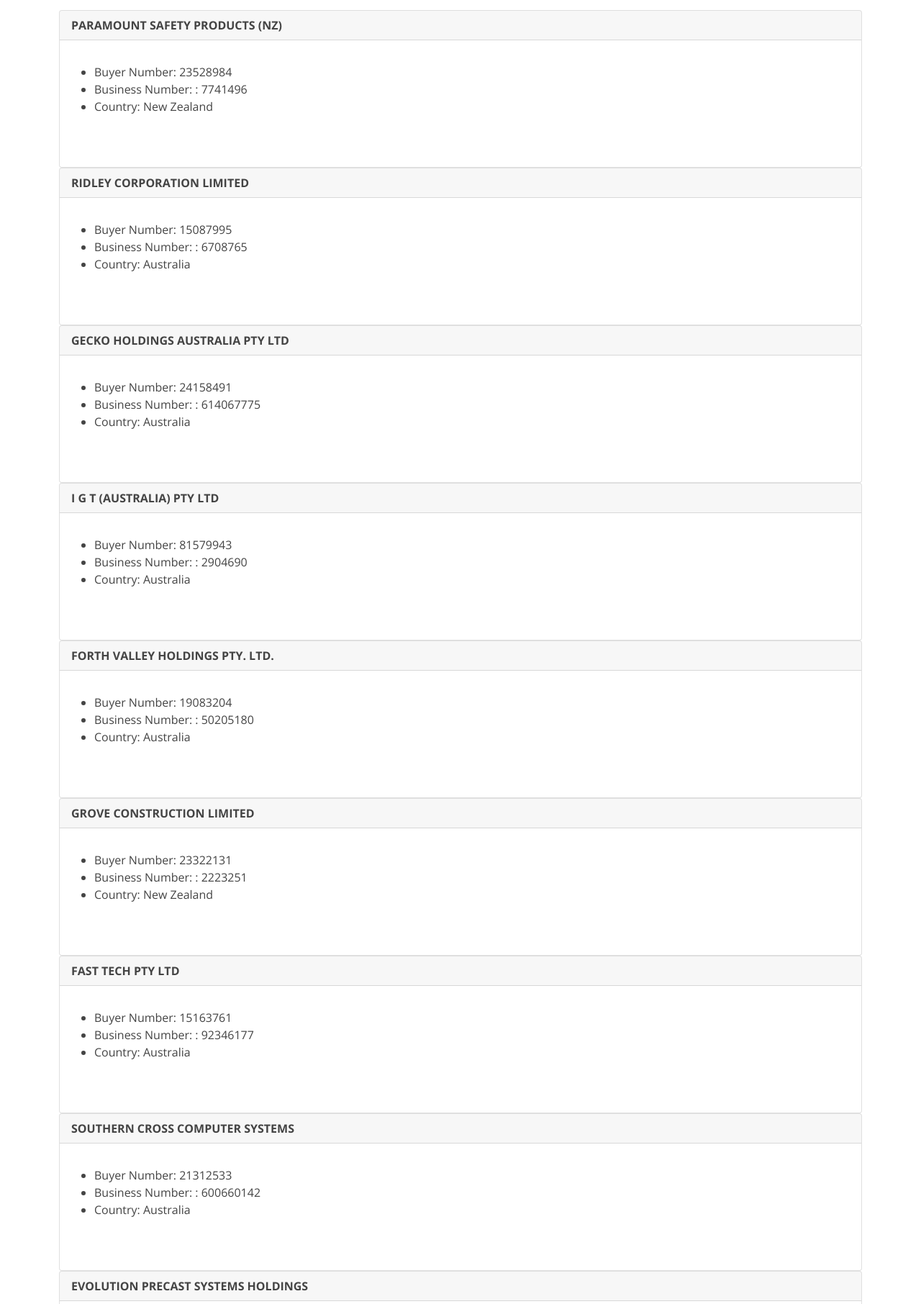
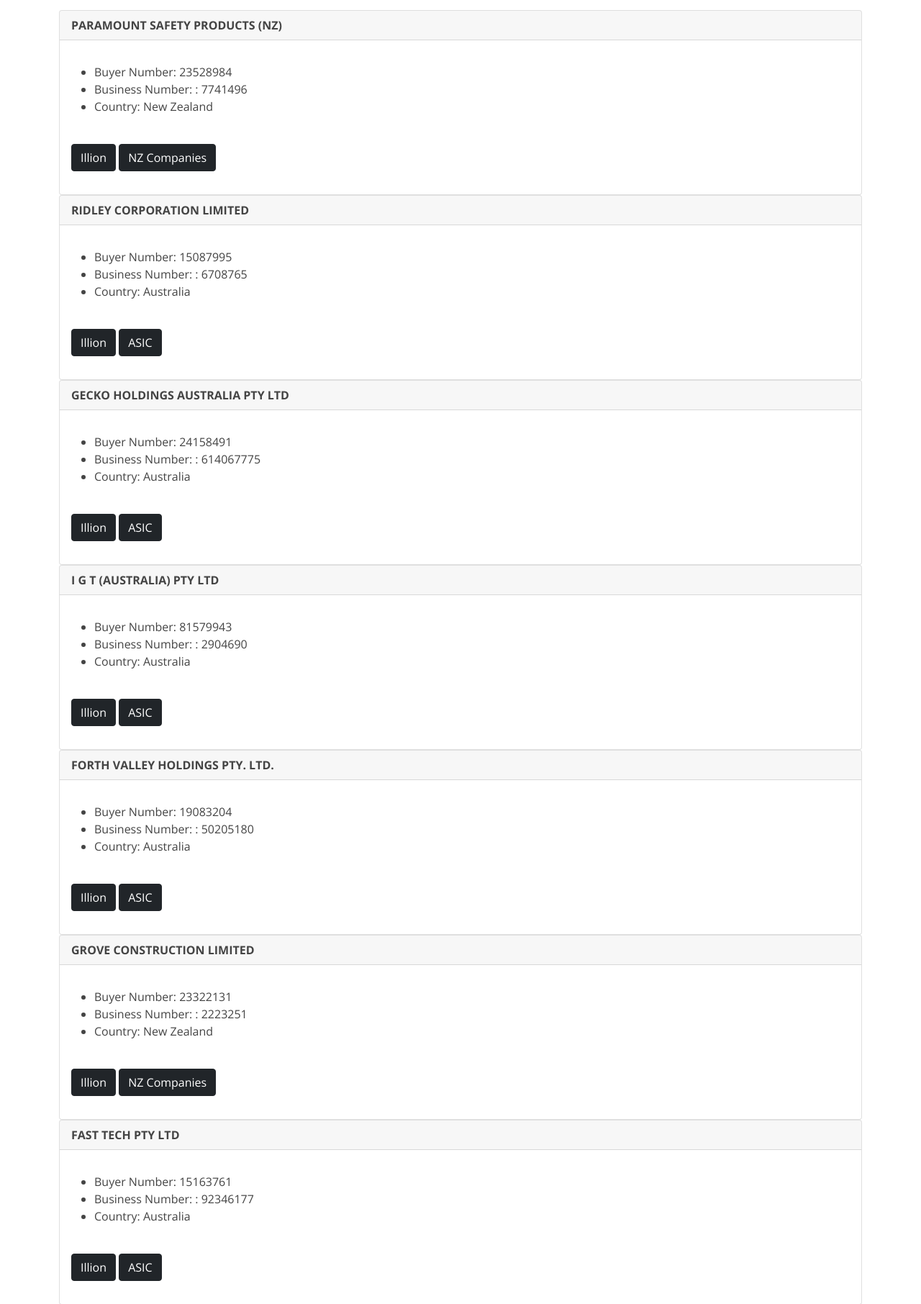
Before and after one commit to phperes28/atradius-da-linode, a Django app: page /DA_generator/buyer-list in a window 1280 px wide. Shown: the part 200-2012 px from the top of the page at 72% size. Run offline with Django 4.2, Linux system fonts and the light colour scheme; data comes from the database, SQL or seed files in the repository; both versions use the stored data as it was after the commit; some libraries are stand-ins or nearby versions.

Commit message:
ASIC + NZ Buttons

```diff
--- a/DA_generator/models.py
+++ b/DA_generator/models.py
@@ -8,8 +8,6 @@ from .scripts import da_type
 
 
 import uuid
-
-
 
 
 class BuyerForm(models.Model):
@@ -43,7 +41,6 @@ class SRInfo(models.Model):
 
 class BuyerDB(models.Model):
 
-
      buyer_number = models.IntegerField(null=True, blank=False, unique=True)
      buyer_name = models.CharField(max_length=100, null=True, blank=True)
      business_number = models.IntegerField(null=True, blank=True)
--- a/DA_generator/templates/DA_generator/buyer_list.html
+++ b/DA_generator/templates/DA_generator/buyer_list.html
@@ -19,10 +19,21 @@
       <p class="card-text">
         <ul>
             <li>Buyer Number: {{ buyer.buyer_number }}</li>
-                <li>Business Number: {{ buyer.business_number }}</li>
+            <li>Business Number: : {{ buyer.business_number }}</li>
             <li>Country: {{ buyer.buyer_country }}</li>
             </ul>
             <br>
+            {% if  buyer.buyer_country  == "Australia" %}
+
+            <a href="https://connectonline.asic.gov.au/RegistrySearch/faces/landing/panelSearch.jspx?searchTab=search&searchText={{ buyer.business_number }}&searchType=OrgAndBusNm&_adf.ctrl-state=1584jxrxz_70" target="_blank">
+                <button type="button" class="btn btn-dark" >ASIC</button>
+            </a>
+          {% else %}
+            <a href="https://app.companiesoffice.govt.nz/companies/app/ui/pages/companies/{{ buyer.business_number }}?backurl=H4sIAAAAAAAAAC2LMQrDMBAEf6PWGEyMiyOkSuMiYH9g0R2JIT4pulPAv48w6XaG2S7jKdbFtGfo1pYJSnxd98RC5lBG4eBHFhL1zVsSPjSOQz9MlwD%2BQqPwAypv8lIlnNWxtoPRbZ7%2FvDi82r2kmk%2F9A0wC2I53AAAA" target="_blank">
+              <button type="button" class="btn btn-dark" >NZ Companies</button>
+          </a>
+          {% endif %}
+
       </p>
 
     </div>
@@ -46,6 +57,19 @@
             <li>Country: {{ buyer.buyer_country }}</li>
             </ul>
             <br>
+            <a href="https://illiondirect.com.au/Integate/Search.mvc?upid=638331556995159741448920522&search={{ buyer.business_number }}&initialCountry=AUS&method=Commercial%20Search" target="_blank">
+              <button type="button" class="btn btn-dark" >Illion</button>
+          </a>
+          {% if  buyer.buyer_country  == "Australia" %}
+
+            <a href="https://connectonline.asic.gov.au/RegistrySearch/faces/landing/panelSearch.jspx?searchTab=search&searchText={{ buyer.business_number }}&searchType=OrgAndBusNm&_adf.ctrl-state=1584jxrxz_70" target="_blank">
+                <button type="button" class="btn btn-dark" >ASIC</button>
+            </a>
+          {% else %}
+            <a href="https://app.companiesoffice.govt.nz/companies/app/ui/pages/companies/{{ buyer.business_number }}?backurl=H4sIAAAAAAAAAC2LMQrDMBAEf6PWGEyMiyOkSuMiYH9g0R2JIT4pulPAv48w6XaG2S7jKdbFtGfo1pYJSnxd98RC5lBG4eBHFhL1zVsSPjSOQz9MlwD%2BQqPwAypv8lIlnNWxtoPRbZ7%2FvDi82r2kmk%2F9A0wC2I53AAAA" target="_blank">
+              <button type="button" class="btn btn-dark" >NZ Companies</button>
+          </a>
+          {% endif %}
       </p>
 
     </div>
```
Also changed, not shown: DA_generator/soup.py (added, +29 -0 lines), db.sqlite3. Lines whose indentation alone changed are shown as unchanged.
